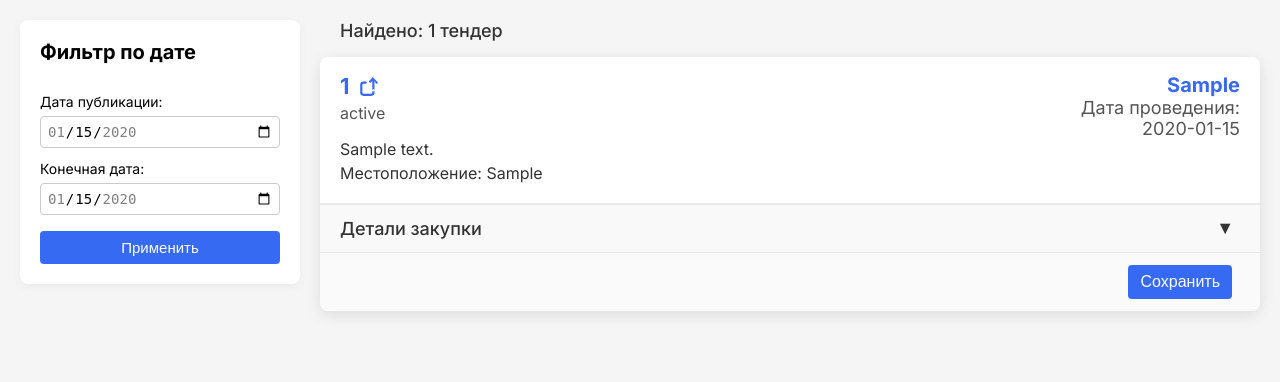
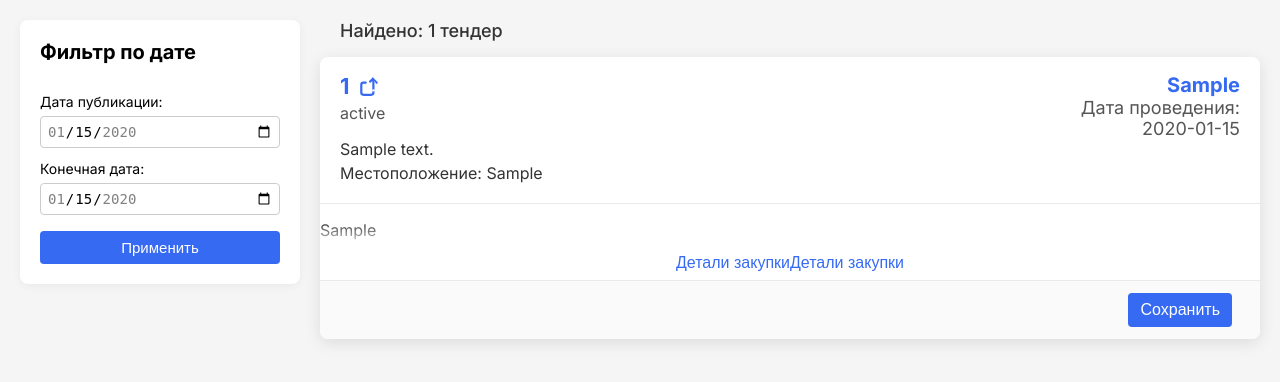
Before and after one commit to ra-led/tender-gpt, a Flask app: page /dashboard/1 in a window 1280 px wide. Shown: the top 382 px of the page. Run offline with Flask 3, Linux system fonts and the light colour scheme; tables that the repository leaves empty hold one stand-in row (values such as "Sample post").

Commit message:
new accordion

```diff
--- a/web/static/css/style.css
+++ b/web/static/css/style.css
@@ -99,42 +99,69 @@ body {
 }
 
 /* Аккордеон */
+/* =========================================================================
+   Accordion preview: show only first ~6em of content, with a gradient fade
+   and a button at the bottom to toggle open/close.
+   ==========================================================================*/
 .accordion {
-  border-top: 1px solid #EAEAEA;
+  position: relative;
+  margin-top: 16px;
 }
 
-.accordion-header {
-  padding: 12px 20px;
-  display: flex;
-  justify-content: space-between;
-  align-items: center;
-  background: #f9f9f9;
-  cursor: pointer;
+/* By default, show only up to 6em of the content */
+.accordion-content {
+  max-height: 6em;
+  overflow: hidden;
+  position: relative;
+  transition: max-height 0.35s ease;
+  /* optional padding tweak */
+  padding-bottom: 2.5em;
 }
 
-.accordion-header span {
-  font-size: 18px;
-  font-weight: 500;
-  color: #333;
+/* Gradient fade at the bottom of the preview */
+.accordion-content::after {
+  content: '';
+  position: absolute;
+  bottom: 2em;        /* sits above the button */
+  left: 0;
+  width: 100%;
+  height: 2em;        /* fade-height */
+  background: linear-gradient(transparent, #fff);
+  pointer-events: none;
 }
 
-.toggle-btn {
-  background: none;
+/* When open, remove max-height limit and hide the fade */
+.accordion.open .accordion-content {
+  max-height: 100vh;  /* or some sufficiently large value */
+}
+.accordion.open .accordion-content::after {
+  display: none;
+}
+
+/* Style the bottom-toggle button */
+.accordion .toggle-btn {
+  position: absolute;
+  bottom: 0;
+  left: 50%;
+  transform: translateX(-50%);
+  background: #fff;
   border: none;
+  color: rgb(54,106,243);
   cursor: pointer;
   font-size: 16px;
-  color: rgb(54, 106, 243);
+  padding: 8px 12px;
+  transition: color 0.2s;
+  z-index: 2;
 }
-
-.accordion-content {
-  max-height: 0;
-  overflow: hidden;
-  transition: max-height 0.3s ease;
-  padding: 0 20px;
+.accordion .toggle-btn:hover {
+  color: #0056b3;
 }
-
-.accordion-content.open {
-  padding: 16px 20px;
+/* When open, change button text or rotate an arrow if you like */
+.accordion.open .toggle-btn::after {
+  content: 'Свернуть';
+}
+.accordion .toggle-btn::after {
+  content: 'Детали закупки';
 }
 
 /* Sidebar */
--- a/web/static/js/script.js
+++ b/web/static/js/script.js
@@ -1,15 +1,9 @@
 document.addEventListener('DOMContentLoaded', function() {
   // ACCORDION
-  document.querySelectorAll('.accordion-header').forEach(header => {
-    header.addEventListener('click', function() {
-      const content = this.nextElementSibling;
-      if (content.style.maxHeight) {
-        content.style.maxHeight = null;
-        content.classList.remove('open');
-      } else {
-        content.style.maxHeight = content.scrollHeight + 'px';
-        content.classList.add('open');
-      }
+  document.querySelectorAll('.accordion .toggle-btn').forEach(btn => {
+    btn.addEventListener('click', function() {
+      const accordion = this.closest('.accordion');
+      accordion.classList.toggle('open');
     });
   });
 
--- a/web/templates/tender.html
+++ b/web/templates/tender.html
@@ -87,15 +87,10 @@
                 </div>
 
                 <div class="accordion">
-                  <div class="accordion-header">
-                    <span>Детали закупки</span>
-                    <button class="toggle-btn" aria-label="Раскрыть детали">
-                      <span class="arrow">&#9660;</span>
-                    </button>
-                  </div>
                   <div class="accordion-content">
                     {{ tender.report_html | safe }}
                   </div>
+                  <button class="toggle-btn">Детали закупки</button>
                 </div>
 
                 <!-- Actions -->
```
